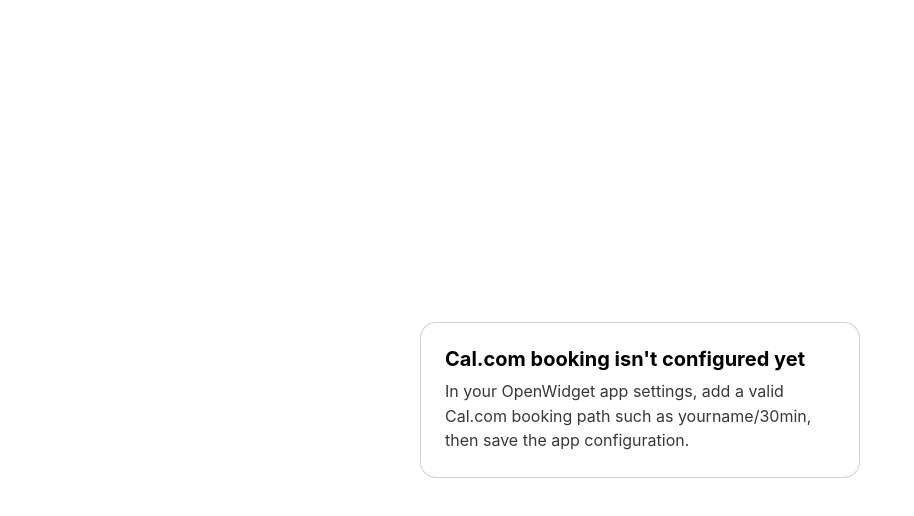
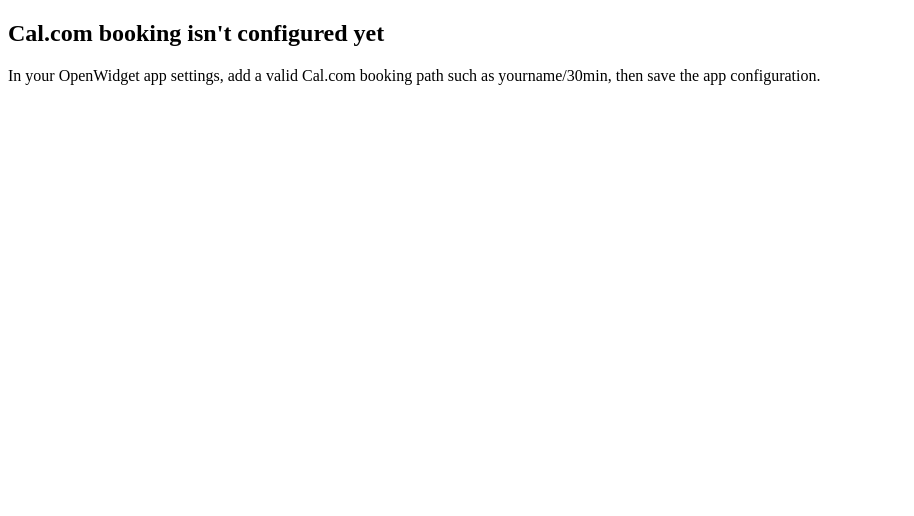
Before and after one commit to nawedhossain/openwidget-cal-com-booking, a plain HTML site: page index.html in a window 1280 px wide. Shown: the whole page, without its empty margins (0-914 px from the left). Drawn offline with Linux system fonts and the light colour scheme.

Commit message:
Remove inline CSS styles from index.html
Removed CSS styles from the head section of the HTML file.

```diff
--- a/index.html
+++ b/index.html
@@ -6,60 +6,7 @@
   <meta name="color-scheme" content="light dark">
   <meta name="description" content="Book an appointment using an inline Cal.com calendar.">
   <link rel="icon" type="image/svg+xml" href="./logo.svg">
-  <title>Cal.com Booking</title>
-  <style>
-    :root {
-      font-family: Inter, ui-sans-serif, system-ui, -apple-system, BlinkMacSystemFont, "Segoe UI", sans-serif;
-    }
-
-    * { box-sizing: border-box; }
-
-    html, body {
-      margin: 0;
-      min-height: 100%;
-      width: 100%;
-    }
-
-    body {
-      min-height: 100vh;
-      background: transparent;
-      color: CanvasText;
-    }
-
-    #my-cal-inline {
-      width: 100%;
-      min-height: 100vh;
-      overflow: auto;
-    }
-
-    .message-wrap {
-      min-height: 100vh;
-      display: grid;
-      place-items: center;
-      padding: 24px;
-    }
-
-    .message {
-      width: min(100%, 440px);
-      border: 1px solid color-mix(in srgb, CanvasText 18%, transparent);
-      border-radius: 16px;
-      padding: 24px;
-      background: Canvas;
-      color: CanvasText;
-    }
-
-    .message h1 {
-      margin: 0 0 8px;
-      font-size: 20px;
-    }
-
-    .message p {
-      margin: 0;
-      line-height: 1.55;
-      opacity: .78;
-    }
-  </style>
-</head>
+  <title>Cal.com Booking</title></head>
 <body>
   <div id="my-cal-inline" aria-label="Cal.com booking calendar"></div>
 
```
